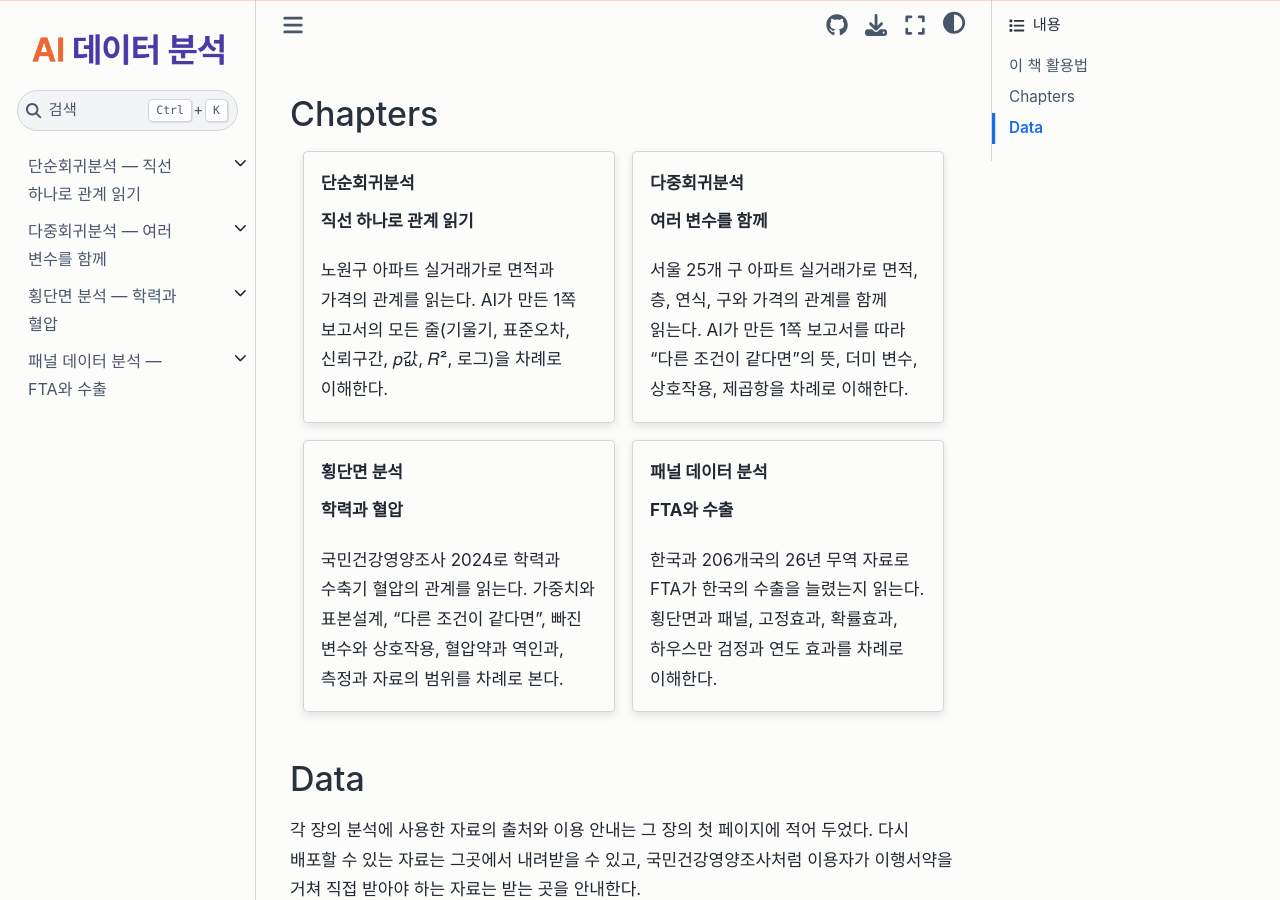
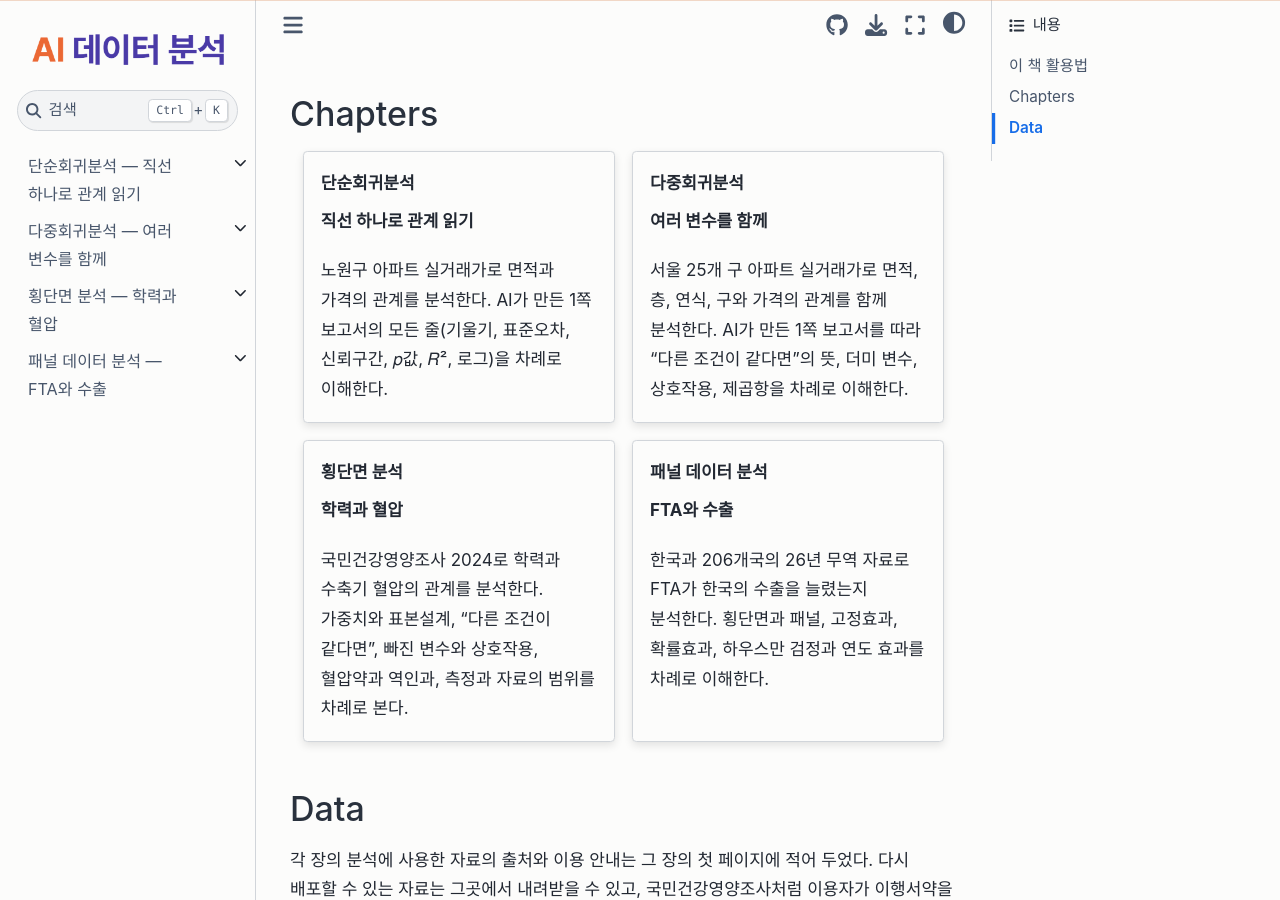
Before and after one commit to pilsunchoi/book5, a Jupyter Book: the page built from index.md, in a window 1280 px wide and 900 px high, scrolled down 477 px. Built offline with Jupyter Book 1.0.4 settings and Sphinx 7.4.7 and the Sphinx Book theme 1.1.4, drawn with Linux system fonts in a browser that asks for light colours; some web fonts are replaced; pages that are not in the unit, such as notebooks, are missing from menus.

Commit message:
Say "analyze" and "look at" instead of "read" in chapter intros
Chapter blurbs (also on the home cards) now say each chapter analyzes
its data, and the shared chapter-index text says the sections look at
the report line by line.

Co-Authored-By: Claude Opus 5.5 <noreply@anthropic.com>

```diff
--- a/index.md
+++ b/index.md
@@ -37,7 +37,7 @@ AI에게 데이터를 맡기면 1쪽 보고서가 금방 나온다. 이 책은
 
 **직선 하나로 관계 읽기**
 
-노원구 아파트 실거래가로 면적과 가격의 관계를 읽는다. AI가 만든 1쪽 보고서의 모든 줄(기울기, 표준오차, 신뢰구간, 𝑝값, 𝑅², 로그)을 차례로 이해한다.
+노원구 아파트 실거래가로 면적과 가격의 관계를 분석한다. AI가 만든 1쪽 보고서의 모든 줄(기울기, 표준오차, 신뢰구간, 𝑝값, 𝑅², 로그)을 차례로 이해한다.
 :::
 :::{grid-item-card} 다중회귀분석
 :link: multiple-regression/index
@@ -45,7 +45,7 @@ AI에게 데이터를 맡기면 1쪽 보고서가 금방 나온다. 이 책은
 
 **여러 변수를 함께**
 
-서울 25개 구 아파트 실거래가로 면적, 층, 연식, 구와 가격의 관계를 함께 읽는다. AI가 만든 1쪽 보고서를 따라 "다른 조건이 같다면"의 뜻, 더미 변수, 상호작용, 제곱항을 차례로 이해한다.
+서울 25개 구 아파트 실거래가로 면적, 층, 연식, 구와 가격의 관계를 함께 분석한다. AI가 만든 1쪽 보고서를 따라 "다른 조건이 같다면"의 뜻, 더미 변수, 상호작용, 제곱항을 차례로 이해한다.
 :::
 :::{grid-item-card} 횡단면 분석
 :link: health-survey/index
@@ -53,7 +53,7 @@ AI에게 데이터를 맡기면 1쪽 보고서가 금방 나온다. 이 책은
 
 **학력과 혈압**
 
-국민건강영양조사 2024로 학력과 수축기 혈압의 관계를 읽는다. 가중치와 표본설계, "다른 조건이 같다면", 빠진 변수와 상호작용, 혈압약과 역인과, 측정과 자료의 범위를 차례로 본다.
+국민건강영양조사 2024로 학력과 수축기 혈압의 관계를 분석한다. 가중치와 표본설계, "다른 조건이 같다면", 빠진 변수와 상호작용, 혈압약과 역인과, 측정과 자료의 범위를 차례로 본다.
 :::
 :::{grid-item-card} 패널 데이터 분석
 :link: panel-data/index
@@ -61,7 +61,7 @@ AI에게 데이터를 맡기면 1쪽 보고서가 금방 나온다. 이 책은
 
 **FTA와 수출**
 
-한국과 206개국의 26년 무역 자료로 FTA가 한국의 수출을 늘렸는지 읽는다. 횡단면과 패널, 고정효과, 확률효과, 하우스만 검정과 연도 효과를 차례로 이해한다.
+한국과 206개국의 26년 무역 자료로 FTA가 한국의 수출을 늘렸는지 분석한다. 횡단면과 패널, 고정효과, 확률효과, 하우스만 검정과 연도 효과를 차례로 이해한다.
 :::
 ::::
 
```
Also changed, not shown: health-survey/index.md (+2 -2 lines), multiple-regression/index.md (+2 -2 lines), panel-data/index.md (+2 -2 lines), simple-regression/index.md (+2 -2 lines), 4 other files.
